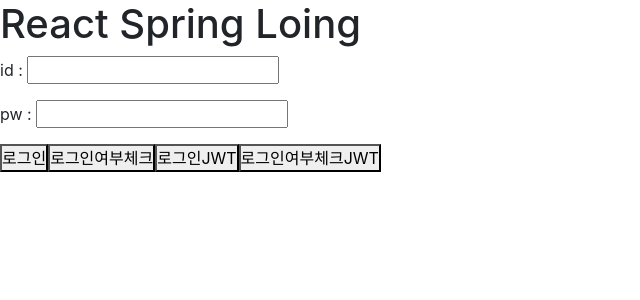
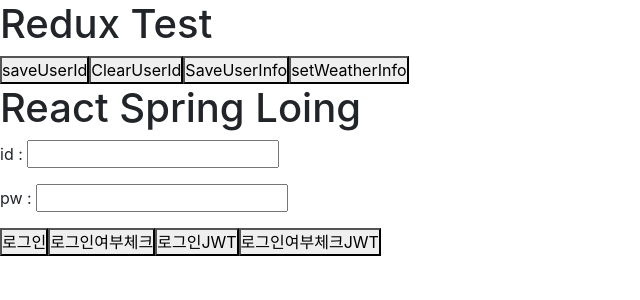
Before and after one commit to seoungkwon/react-study, a React (Create React App) app: page / in a window 1280 px wide. Shown: the top 300 px of the page, without its empty margins (0-640 px from the left). Built offline with nearby package versions, Linux system fonts and the light colour scheme.

Commit message:
리덕스(reduxtoolkit) 설정 및 사용방법

```diff
--- a/package.json
+++ b/package.json
@@ -3,7 +3,9 @@
   "version": "0.1.0",
   "private": true,
   "proxy":"http://localhost:8080",
+  "proxy": "http://localhost:8080",
   "dependencies": {
+    "@reduxjs/toolkit": "^2.8.2",
     "@testing-library/dom": "^10.4.0",
     "@testing-library/jest-dom": "^6.6.3",
     "@testing-library/react": "^16.3.0",
@@ -13,6 +15,7 @@
     "react": "^19.1.0",
     "react-bootstrap": "^2.10.10",
     "react-dom": "^19.1.0",
+    "react-redux": "^9.2.0",
     "react-router": "^7.6.1",
     "react-scripts": "5.0.1",
     "web-vitals": "^2.1.4"
--- a/src/react_spring/AppRS.js
+++ b/src/react_spring/AppRS.js
@@ -6,11 +6,11 @@
 function AppRS(){
 
     let [drinkList, setDrinkList] = useState(
-        [ {name:'자몽티', type:'차'}, { name:'유자차', type:'차'} ] );
+        [ { name:'자몽티', type:'차'}, { name:'유자차', type:'차'} ]
+    );
+    let [typeFlag, setTypeFlag] = useState(true);
+    let [num, setNum] = useState(0);
 
-    let [typeFlag, setTypeFlag] = useState(true);
-
-    let [num, setNum] = useState(0);
 
     return (
         <div>
@@ -21,7 +21,7 @@
                     // 서버와 API 통신용 라이브러리
                     // ajax fetch axios XMLHttpRequest
 
-                    // localhost:3030 -> React
+                    // localhost:3000 -> React
                     // localhost:8080 -> Spring
 
                     // axios.get('http://localhost:8080/api/getMsg')
@@ -31,14 +31,15 @@
                     // api 요청시, React 서버인 3000 포트 대상으로 요청하듯이 경로 작성
                     // Client -> React(3000) -> Spring(8080) -> React(3000) -> Client
 
-                    // axios.get('http://localhost:3000/api/getMsg')
+                    //axios.get('http://localhost:3000/api/getMsg')
                     axios.get('/api/getMsg')
-                    .then(response => console.log(response.data))     //결과 수신 수행
+                        .then(response => console.log(response.data))   //결과 수신 수행
                         .catch(
                             (error) => {
                                 console.log(error)
                             }
-                    )    //예외 발생 수행
+                        )  //예외 발생 수행
+
 
                 }}>서버 데이터 요청 get(axios)</button>
             </div>
@@ -46,11 +47,10 @@
             <div>
                 <button onClick={()=>{
                     axios.get('/api/getDrinks')
-                        .then(response => {
-                            console.log(response.data)
+                        .then( response => {
+                            console.log(response.data);
 
                             let temp = [...drinkList, ...response.data];
-
                             setDrinkList(temp);
 
                             /*
@@ -62,26 +62,27 @@
                             */
                         })
                         .catch(error => console.log(error))
-                }}>서버 요청 여러개 보내기 Json</button>
+                }}>서버 데이터 요청 여러개 Json</button>
             </div>
 
             <div>
                 <button onClick={()=>{
 
-                    let paramType = ''; //커피 차
+                    let paramType = '';  //커피 차
+
                     if(typeFlag) {
                         paramType = '커피';
                     } else {
                         paramType = '차';
                     }
-                    setTypeFlag(!typeFlag); //true -> false -> true
+                    setTypeFlag(!typeFlag);  //true -> false -> true
 
                     //파라미터
                     //  /api/getDrinksDiv?type=커피
                     //  /api/getDrinksDiv?type=차
                     axios.get('/api/getDrinksDiv?type=' + paramType)
-                        .then(response => {
-                            console.log(response.data)
+                        .then( response => {
+                            console.log(response.data);
                             let temp = [...drinkList, ...response.data];
                             setDrinkList(temp);
                         })
@@ -91,17 +92,18 @@
                 </button>
             </div>
 
+
             <div>
                 <button onClick={()=>{
 
-                    // axious.post( URL, bodyData, header )
+                    // axios.post( URL, bodyData, header )
 
-                    setNum(num +1);
+                    setNum(num + 1);
 
                     axios.post(
                             '/api/getDrinksNum',
-                        // { num : num } JSON 포멧으로 보내기
-                        String(num), //단순 텍스트로 보내기
+                            // { num: num }  JSON 포맷으로 보내기
+                            String(num),  //단순 텍스트로 보내기
                             {
                                 headers: {
                                     'Content-Type' : 'application/json'
@@ -109,8 +111,8 @@
                                 }
                             }
                         )
-                    .then(response => {
-                            console.log(response.data)
+                        .then( response => {
+                            console.log(response.data);
                             let temp = [...drinkList, ...response.data];
                             setDrinkList(temp);
                         })
@@ -119,6 +121,7 @@
                     데이터 요청 POST bodydata
                 </button>
             </div>
+
 
             <div>
                 {
@@ -134,8 +137,11 @@
         axios 라이브러리
         설치
         npm install axios
+
+        리덕스(툴킷) 라이브러리 설치
+        npm install @reduxjs/toolkit
+        npm install react-redux
     */
-
 }
 
 export default AppRS;
--- a/src/react_spring/Login.js
+++ b/src/react_spring/Login.js
@@ -1,13 +1,58 @@
 import { useState } from "react";
 import axios from "axios";
+import { useSelector, useDispatch } from "react-redux";
+import { saveUserId, clearUserId, saveUserInfo, setWeatherInfo } from "./store/store";
 
 function Login(){
 
     let [id, setId] = useState('');
     let [pw, setPw] = useState('');
 
+    //redux 저장용으로 만든 store 에 있는 slice에 값 변경하는 acition 함수 호출을 하려면
+    // dispatch 에 감싸서 요청해야한다  dispatch(수행할 내용)
+    let dispatch = useDispatch();
+
+    //redux 에 저장되어 있는 값들을 접근해서 사용
+    let reduxState = useSelector((state)=>{return state});
+
+    console.log(reduxState);
+    console.log(reduxState.user);
+    console.log(reduxState.weather);
+
+    let user = useSelector((state)=>{return state.user});
+    console.log(user);
+
+    let weather = useSelector((state)=>{return state.weather});
+    console.log(weather);
+
     return (
         <div>
+            <h1>Redux Test</h1>
+            <div>
+                <button onClick={()=>{
+                    // saveUserId('mynewId'); 단순함수호출 X
+                    dispatch(saveUserId('mynewId')); //redux 관련 함수(action) 호출
+                    console.log(user);
+                }}>saveUserId</button>
+
+                <button onClick={()=>{
+                    dispatch(clearUserId());
+                }}
+                >ClearUserId</button>
+
+                <button onClick={()=>{
+                    dispatch(saveUserInfo(  {id:'qwe', name:'rr' }   ));
+                }}
+                >SaveUserInfo</button>
+
+                <button onClick={()=>{
+                    dispatch( setWeatherInfo( {weather: 'cloudy', temperature: 30, hmdt: 72} ));
+                }}
+                >setWeatherInfo</button>
+
+            </div>
+
+
             <h1>React Spring Loing</h1>
 
             <p> id : <input type="text" onChange={(e)=>{ setId(e.target.value)} }></input>   </p>
--- /dev/null
+++ b/src/react_spring/store/store.js
@@ -0,0 +1,107 @@
+import {configureStore, createSlice} from '@reduxjs/toolkit';
+
+
+// 객체 관리
+// 데이터 저장 관련 정보 + getter setter 함수형으로 데이터 관리
+
+
+// let [userId, setUserId] = useState('');
+
+
+let userSlice = createSlice({
+    name : 'userId',
+    initialState : 'defaultId',       //   { id : 'defaultId' }   state.id = 'aaaa'
+    reducers : {
+        saveUserId(state, action) {   //saveUserId('mynewid')
+            console.log(action.payload);
+
+            return action.payload;
+        },
+        clearUserId(state){    //clearUserId()
+            return "clear";  //단순 텍스트는 return 으로 저장할 값 전달 -> state에 값이 저장됨
+
+            //state = "clear";  //적용불가 -> 에러
+        },
+        saveUserInfo(state, action){
+            console.log(action.payload);  // dispatch(saveUserInfo(  {id:'qwe', name:'rr' }   ));
+
+            console.log(action.payload.id);
+            console.log(action.payload.name);
+
+            let {id, name} = action.payload;
+
+            return action.payload.id;
+            //return state + '1';
+            //return state;
+        }
+    }
+})
+
+// store 리덕스 기준 전체 데이터 저장 객체
+
+export let { saveUserId, clearUserId, saveUserInfo } = userSlice.actions;
+
+//actions : 상태관리하는 변수(slice) 에 속해있는 상태변경 함수들이 모여있는 객체
+
+
+let weatherSlice = createSlice({
+    name : 'weather',
+    initialState : {
+        weather: 'sunny',
+        temperature: 27,
+        hmdt: 60
+    },
+    reducers : {
+        setWeatherInfo(state, action ){
+            let {weather, temperature, hmdt} = action.payload;
+
+            //action.payload.weather
+            //action.payload.temperature
+            //action.payload.hmdt
+
+            //action.payload.weather = state.weather;
+            //return action.payload;
+
+            //state 가 객체 타입인 경우에는, 그냥 해당 변수값을 바꾸거나 저장한다고 해도 가능
+
+            state.temperature = temperature;
+            state.hmdt = hmdt;
+
+        }
+    }
+})
+
+export let { setWeatherInfo } = weatherSlice.actions;
+
+
+
+let companySlice = createSlice({
+    name : "company",
+    initialState : {
+        name : "abc Comp",
+        cid : "108420238",
+        tel : "0212341234"
+    },
+    reducers : {
+        changeTel(state, action){
+            state.tel = action.payload;
+            // dispatch( changeTel('0233339478') )
+
+            state.tel = action.payload.tel;
+            // dispatch( changeTel( { tel:'0233339478' } ) )
+        }
+    }
+})
+
+export let {changeTel} = companySlice.actions;
+
+
+
+//store 설정
+export default configureStore({
+    reducer: {
+        user: userSlice.reducer,
+        weather: weatherSlice.reducer,
+        company: companySlice.reducer
+    }
+})
```
Also changed, not shown: src/index.js (+7 -2 lines), 1 other file (tests, documents, lock files or other folders). Lines whose indentation alone changed are shown as unchanged.
